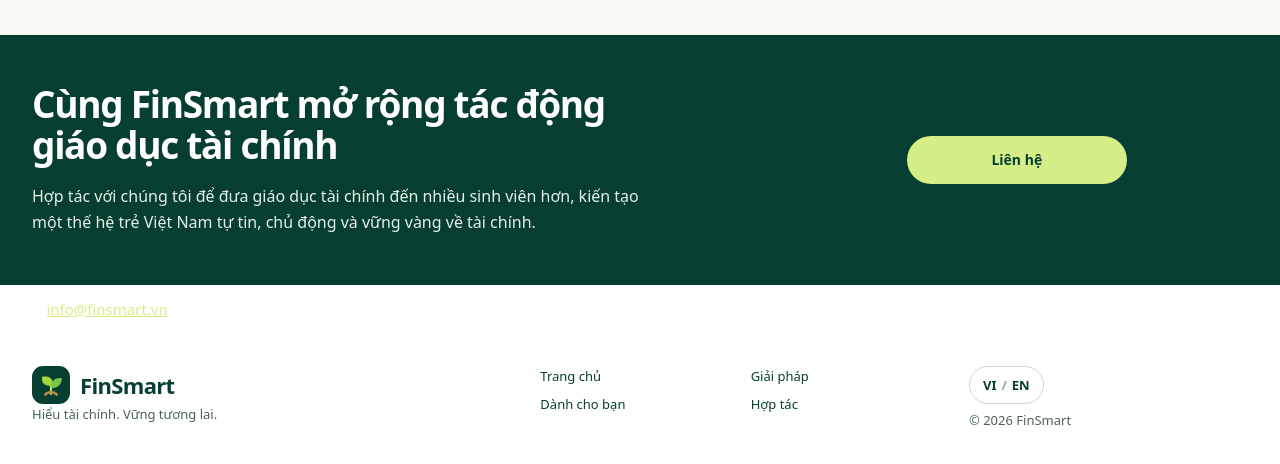
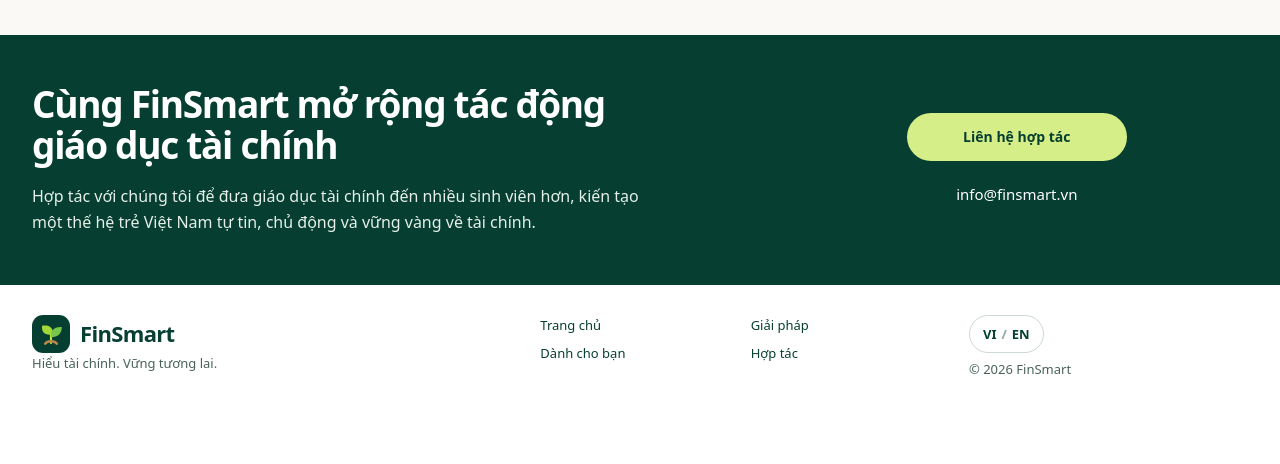
Before and after one commit to darcydzungvo/FinSmartwebsite, a plain HTML site: page index.html in a window 1280 px wide. Shown: the part 1734-2198 px from the top of the page. After the commit the page ends 2156 px from the top, so only its background shows below. Drawn offline with Linux system fonts and the light colour scheme.

Commit message:
Update index.html

```diff
--- a/index.html
+++ b/index.html
@@ -135,21 +135,21 @@
           <h2 data-i18n="impactTitle">Cùng FinSmart mở rộng tác động giáo dục tài chính</h2>
           <p data-i18n="impactBody">Hợp tác với chúng tôi để đưa giáo dục tài chính đến nhiều sinh viên hơn, kiến tạo một thế hệ trẻ Việt Nam tự tin, chủ động và vững vàng về tài chính.</p>
         </div>
-        <div class="impact-actions">
-<a class="button button-lime"
-   href="mailto:info@finsmart.vn">
-  Liên hệ
-</a>
-      </div>
+
+<div class="impact-actions">
+  <a class="button button-lime"
+     href="mailto:info@finsmart.vn"
+     data-i18n="contactCta">
+    Liên hệ
+  </a>
+
+  <a class="contact-email"
+     href="mailto:info@finsmart.vn">
+    info@finsmart.vn
+  </a>
+</div>
     </section>
   </main>
-<p class="contact-email">
-  Email:
-  <a href="mailto:info@finsmart.vn">
-    info@finsmart.vn
-  </a>
-</p>
-
   <footer class="site-footer">
     <div class="wrap footer-grid">
       <div>
```
